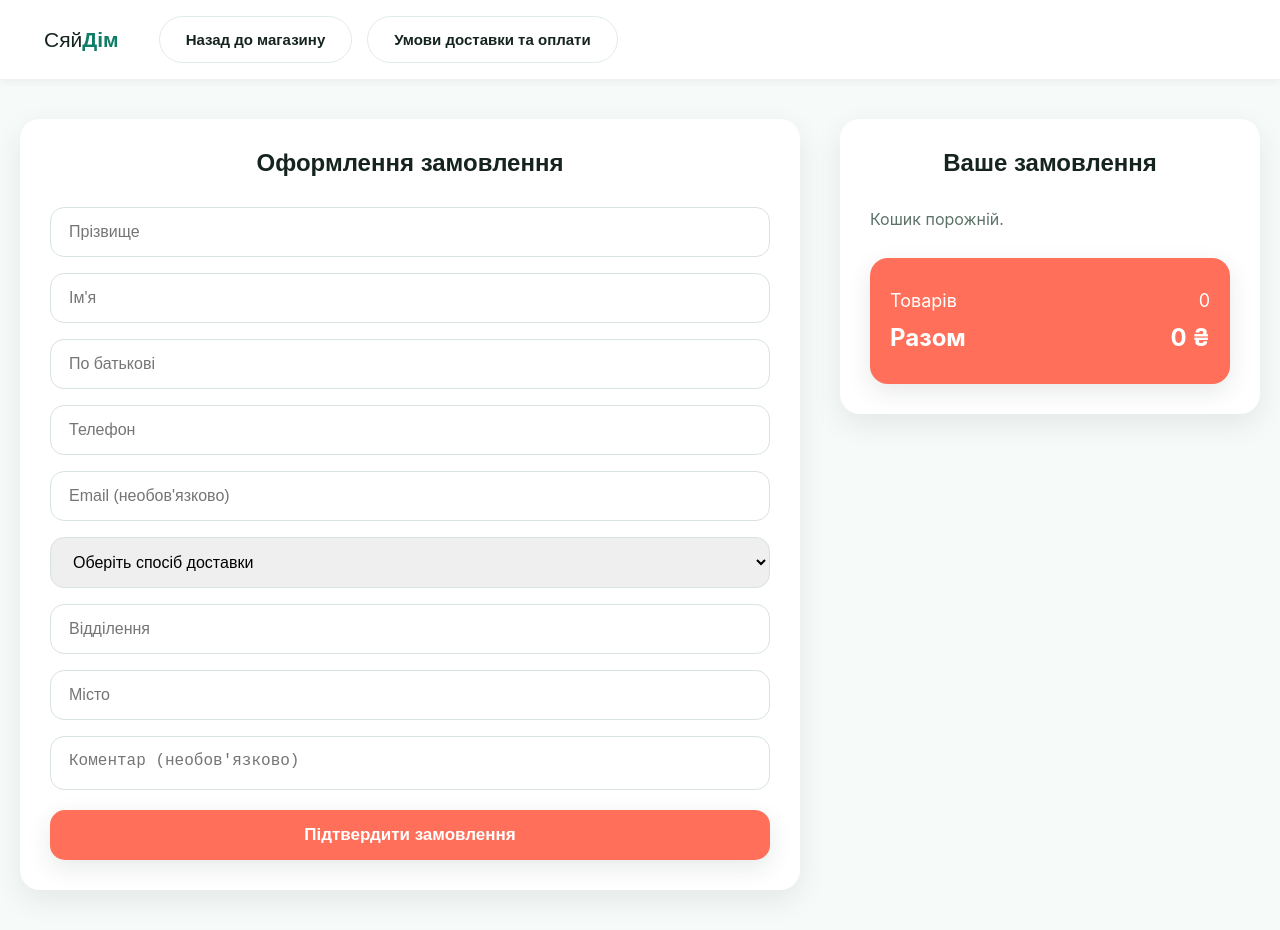
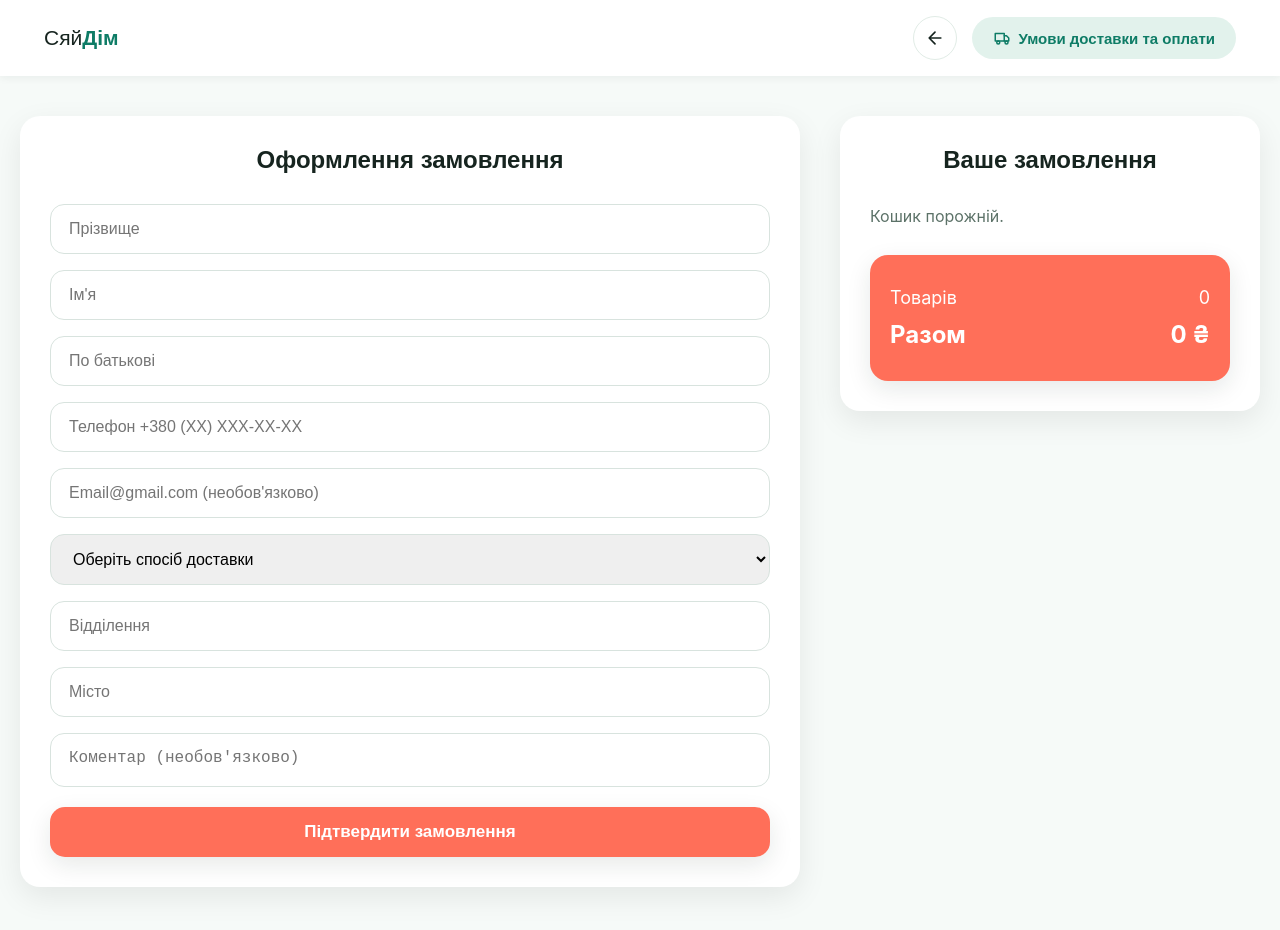
Before and after one commit to olegperetyatko014-gif/chystodim, a website: page checkout.html in a window 1280 px wide. Drawn offline with nearby package versions, Linux system fonts and the light colour scheme.

Commit message:
Refactor checkout.html structure and styles

```diff
--- a/checkout.html
+++ b/checkout.html
@@ -12,7 +12,7 @@
 </head>
 <body>
 
-<header class="navbar">
+<header class="navbar navbar--checkout">
     <div class="container navbar__inner">
 
         <a href="index.html" class="logo">
@@ -21,12 +21,20 @@
 
         <div class="checkout-top-buttons">
 
-    <a href="index.html" class="btn btn--ghost">
-        Назад до магазину
+    <a href="index.html" class="btn btn--ghost btn--icon" aria-label="Назад до магазину">
+        <svg width="20" height="20" viewBox="0 0 24 24" fill="none" xmlns="http://www.w3.org/2000/svg">
+            <path d="M19 12H5M5 12L12 19M5 12L12 5" stroke="currentColor" stroke-width="2" stroke-linecap="round" stroke-linejoin="round"/>
+        </svg>
     </a>
 
-<a href="#" id="openDeliveryBtn" class="btn btn--ghost">
-    Умови доставки та оплати
+<a href="#" id="openDeliveryBtn" class="btn btn--delivery">
+    <svg width="18" height="18" viewBox="0 0 24 24" fill="none" xmlns="http://www.w3.org/2000/svg">
+        <path d="M3 6H15V16H3V6Z" stroke="currentColor" stroke-width="2" stroke-linecap="round" stroke-linejoin="round"/>
+        <path d="M15 9H18L21 12V16H15" stroke="currentColor" stroke-width="2" stroke-linecap="round" stroke-linejoin="round"/>
+        <circle cx="7" cy="18" r="2" stroke="currentColor" stroke-width="2"/>
+        <circle cx="18" cy="18" r="2" stroke="currentColor" stroke-width="2"/>
+    </svg>
+    <span>Умови доставки та оплати</span>
 </a>
 </div>
 
@@ -47,9 +55,9 @@
         <input id="customerName" type="text" placeholder="Ім'я">
         <input id="customerFather" type="text" placeholder="По батькові">
 
-        <input id="customerPhone" type="tel" placeholder="Телефон">
+        <input id="customerPhone" type="tel" placeholder="Телефон +380 (XX) XXX-XX-XX">
 
-        <input id="customerEmail" type="email" placeholder="Email (необов'язково)">
+        <input id="customerEmail" type="email" placeholder="Email@gmail.com (необов'язково)">
 
         <select id="deliveryMethod">
             <option value="">Оберіть спосіб доставки</option>
@@ -61,6 +69,7 @@
         <input
     type="text"
     id="branchInput"
+    class="form-field"
     placeholder="Відділення">
 
         <input id="customerCity" type="text" placeholder="Місто">
```
